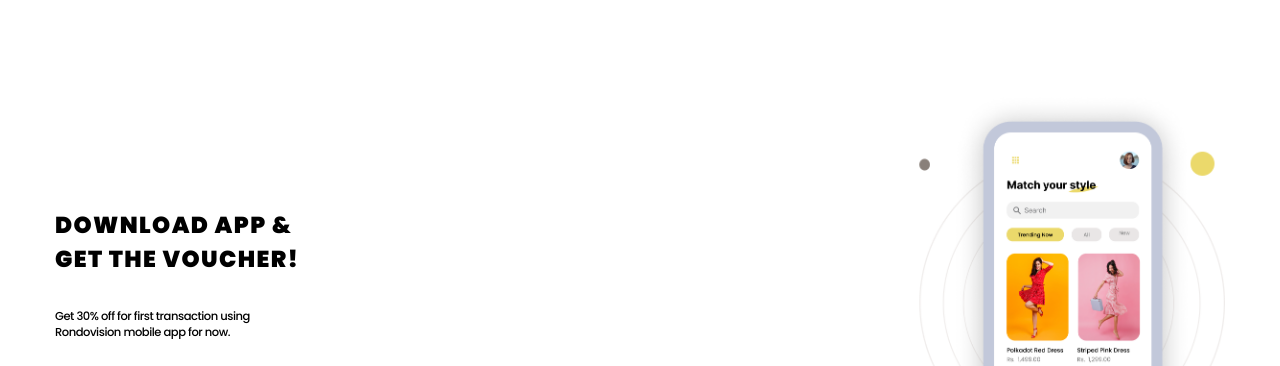
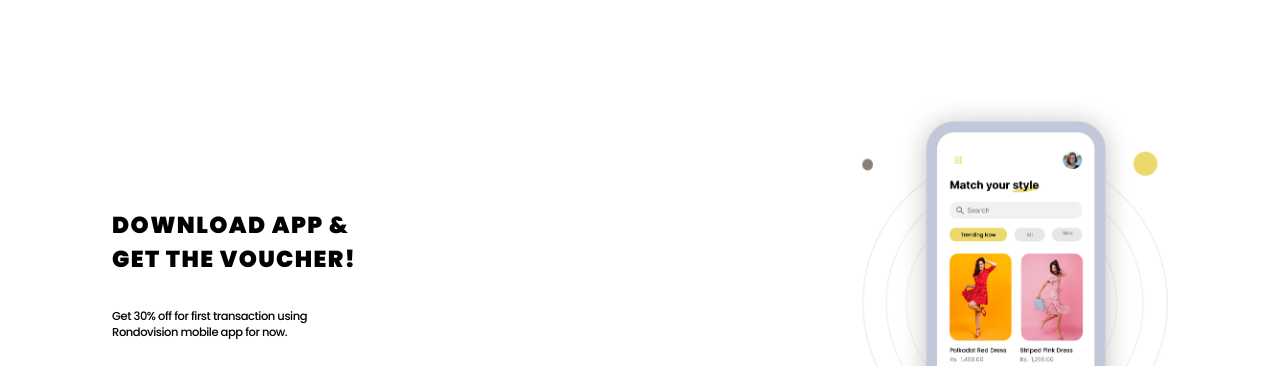
Before and after one commit to emlevina/fashion-website, a plain HTML site: page index.html in a window 1280 px wide. Shown: the part 2190-2556 px from the top of the page. Drawn offline with Linux system fonts and the light colour scheme.

Commit message:
minor fixes

```diff
--- a/style.css
+++ b/style.css
@@ -420,6 +420,8 @@ a {
 .app-download {
     margin-top: 200rem;
     margin-bottom: 200rem;
+    padding-left: 119rem;
+    padding-right: 119rem;
     display: flex;
     justify-content: space-between;
     gap: 50rem;
@@ -668,6 +670,7 @@ a {
     }
 
     .app-download {
+        padding: 0;
         flex-direction: column;
         align-items: center;
     }
```
